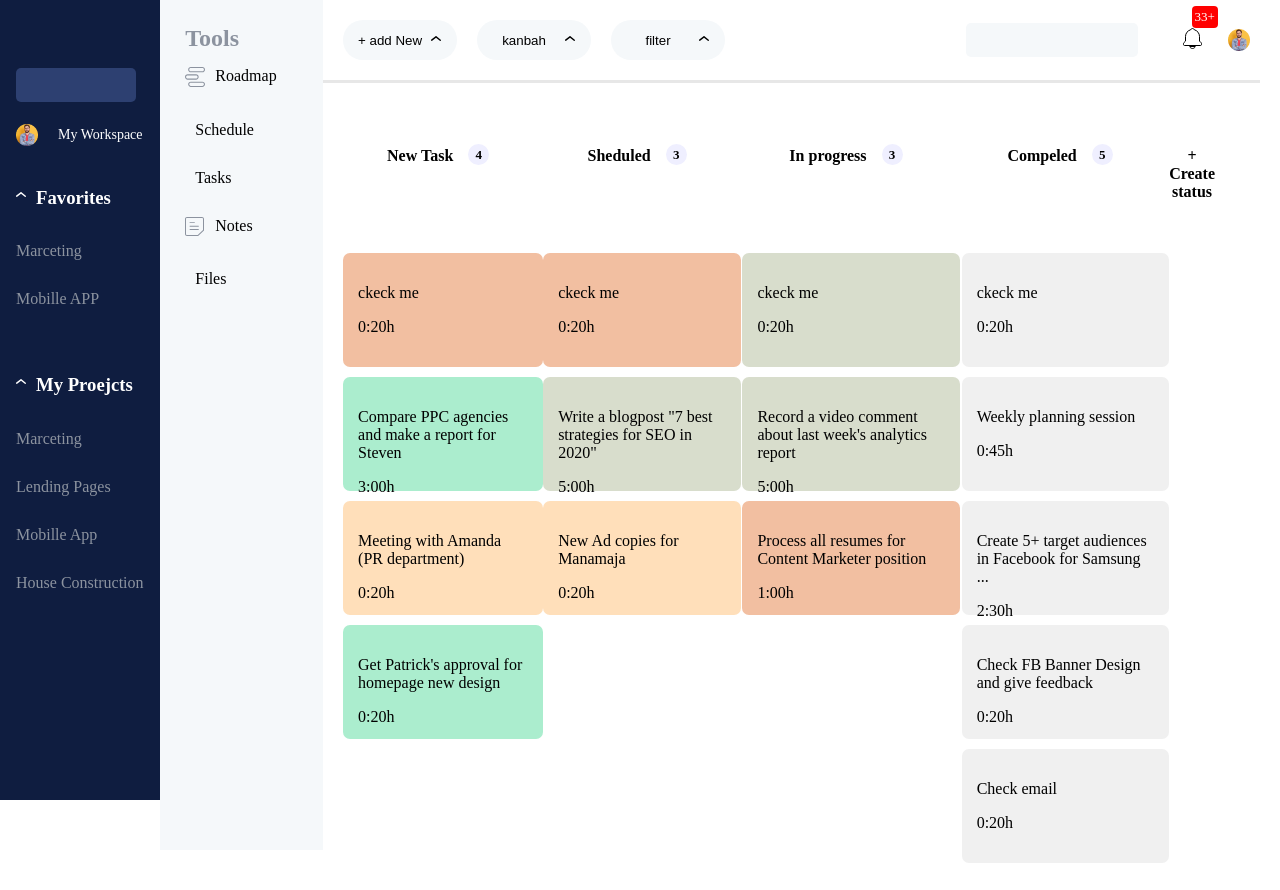
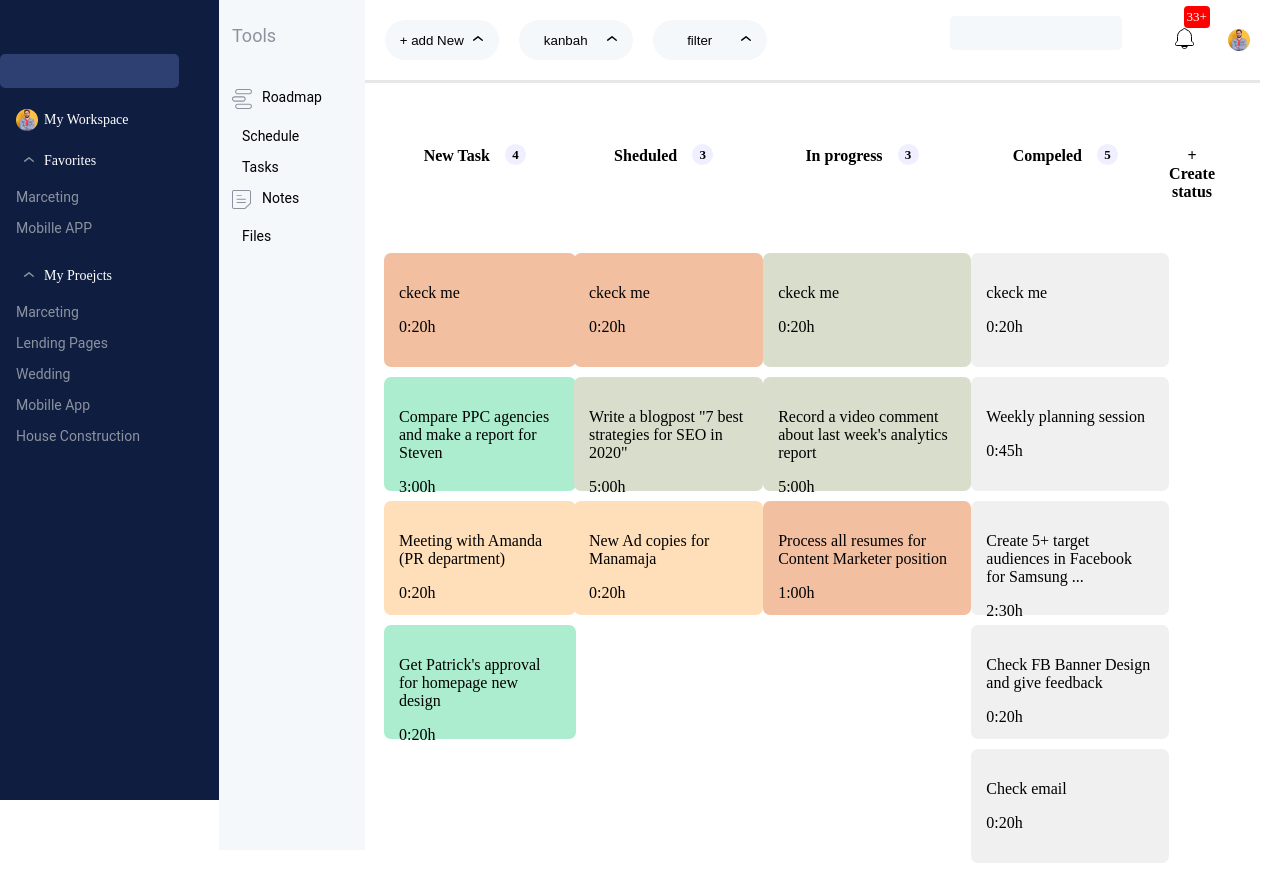
Before and after one commit to i-c-winner/testbelousov, a React (Create React App) app: page / in a window 1280 px wide. Built offline with nearby package versions, Linux system fonts and the light colour scheme; no server answers.

Commit message:
Fix: Правка CSS
* MenuBox

```diff
--- a/src/components/Item.js
+++ b/src/components/Item.js
@@ -4,15 +4,20 @@ import Icon from "./Icon";
 
 const Div=styled.div`
   display: flex;
-  padding: 15px 0;
+  padding: 15px 0 0;
 `
 const TextItem=styled.p`
   margin: 0;
+  font-family: 'Roboto';
+  font-style: normal;
+  font-weight: 400;
+  font-size: 14px;
+  line-height: 16px;
 `
 function Item (props) {
     return (<Div>
         <Icon className={props.classes} src={props.src||''}></Icon>
-        <>{props.item}</>
+        <TextItem>{props.item}</TextItem>
     </Div>
 
            )
--- a/src/components/MenuBox.js
+++ b/src/components/MenuBox.js
@@ -8,7 +8,7 @@ import WorkSpace from "./WorkSpace";
 
 const {bgMenu} =theme
 const Div=styled.div`
-  width: 219px;
+  min-width: 219px;
   background-color: ${bgMenu};
   height: 100vh;
 `
--- a/src/components/Search.js
+++ b/src/components/Search.js
@@ -7,7 +7,7 @@ import {theme} from "../ui/theme";
 
 const {textWhite, textBlack} =theme
 const Div=styled.div`
-   padding: 16px;
+   padding: 0px 16px 15px 0;
    display: flex;
 `
 
--- a/src/components/ToolsBox.js
+++ b/src/components/ToolsBox.js
@@ -29,12 +29,18 @@ const items=[{
 const ToolsTitle=styled.h2`
   color: ${textGrey};
   margin: 0;
+  padding-bottom: 28px;
+  font-family: 'Roboto';
+  font-style: normal;
+  font-weight: 400;
+  font-size: 18px;
+  line-height: 21px;
 `
 const Tools=styled.div`
   background-color: ${bgTools};
   width: 154px;
   height: 100vh;
-  padding: 25px;
+  padding: 25px 25px 25px 13px;
 `
 function ToolsMenu () {
     return(
--- a/src/components/WorkSpace.js
+++ b/src/components/WorkSpace.js
@@ -1,22 +1,23 @@
-import React, {useState} from "react";
+import React from "react";
 import styled from "styled-components";
 import avatar from '../images/img/avatar.png'
 import {theme} from "../ui/theme";
 import Items from "./WorkspacItems";
 
 const favorites=['Marceting', 'Mobille APP']
-const meProject=['Marceting', 'Lending Pages', 'Mobille App', 'House Construction']
-const {textWhite, textGrey, textBlack} =theme
+const meProject=['Marceting', 'Lending Pages', "Wedding", 'Mobille App', 'House Construction']
+const {textWhite} =theme
 const Div=styled.div`
 `
 const Title=styled.div`
   padding: 6px 16px;
   display: flex;
+  margin-top: 0;
 `
 
 const TextTitle=styled.p`
-color: ${textWhite};
-  margin: 0 0 0 20px;
+  color: ${textWhite};
+  margin: 0 0 0 6px;
   font-size: 14px;
   line-height: 22px;
 `
--- a/src/components/WorkspacItems.js
+++ b/src/components/WorkspacItems.js
@@ -10,6 +10,14 @@ const TitleWrapper=styled.h3`
   display: flex;
   justify-content: start;
   color: ${textWhite}
+  font-family: 'Roboto';
+  font-style: normal;
+  font-weight: 400;
+  font-size: 14px;
+  line-height: 16px;
+  margin-top: 0;
+  padding-left: 8px;
+  margin-bottom: 5px;
 `
 const TextTitle=styled.p`
 color: ${textWhite};
--- a/src/css/components.scss
+++ b/src/css/components.scss
@@ -1,6 +1,6 @@
 .logo {
     &_main-box{
-        padding: 26px;
+        padding: 27px 18px;
     }
 }
 .search{
```
Also changed, not shown: src/components/Logo.js (added).
